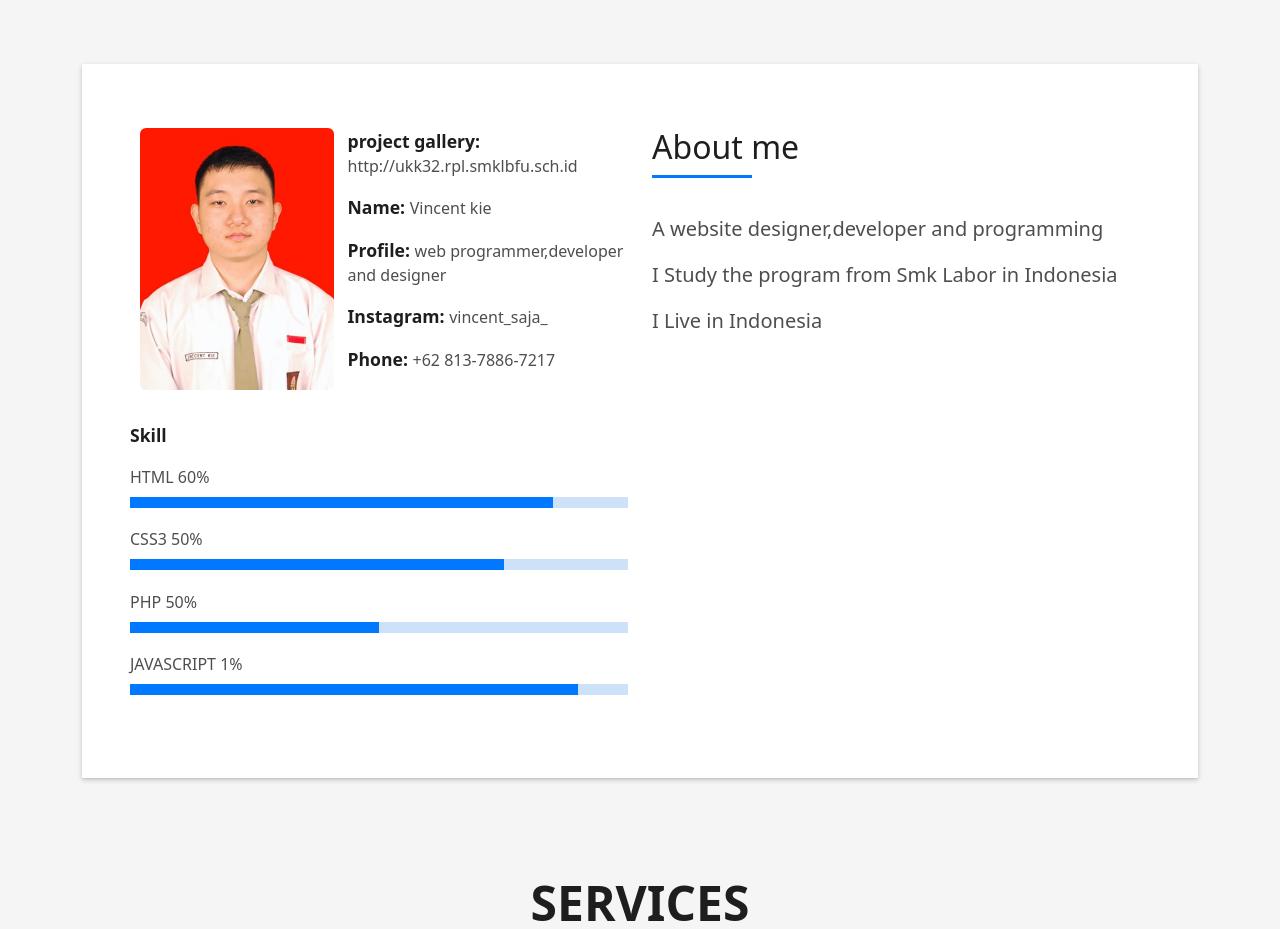
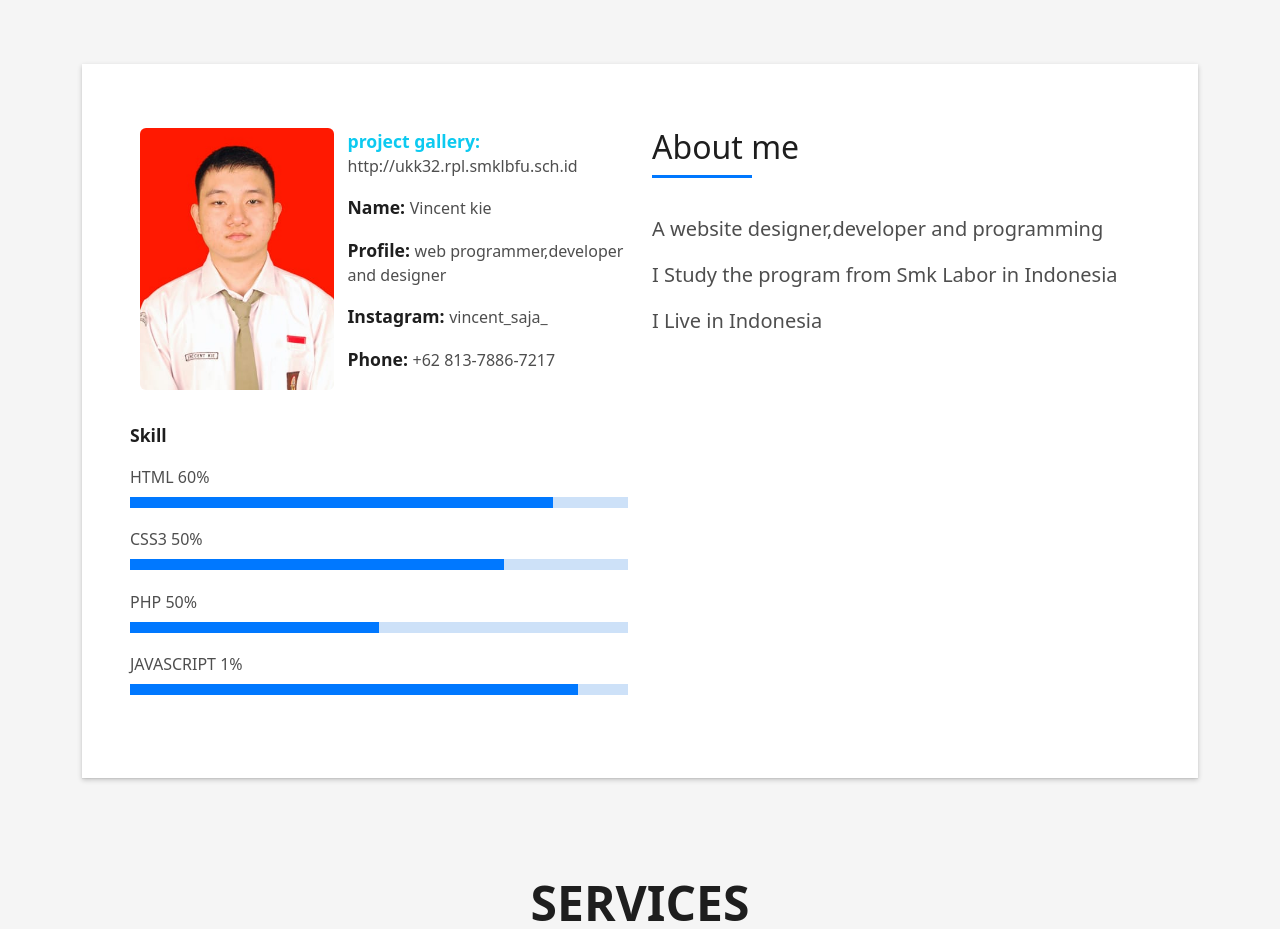
Before and after one commit to vincentkie1/vincentkie1.github.io, a plain HTML site: page index.html in a window 1280 px wide. Shown: the part 800-1729 px from the top of the page. Drawn offline with Linux system fonts and the light colour scheme.

Commit message:
Update index.html

```diff
--- a/index.html
+++ b/index.html
@@ -106,7 +106,7 @@
                     </div>
                     <div class="col-sm-6 col-md-7">
                       <div class="about-info">
-                        <p><span class="title-s">project gallery: </span> <span><a href="http://ukk32.rpl.smklbfu.sch.id"></a>http://ukk32.rpl.smklbfu.sch.id</span></p>
+                        <p><span class="title-s text-info">project gallery: </span> <span><a href="http://ukk32.rpl.smklbfu.sch.id"></a>http://ukk32.rpl.smklbfu.sch.id</span></p>
                         <p><span class="title-s">Name: </span> <span>Vincent kie</span></p>
                         <p><span class="title-s">Profile: </span> <span>web programmer,developer and designer</span></p>
                         <p><span class="title-s">Instagram: </span> <span>vincent_saja_</span></p>
```
